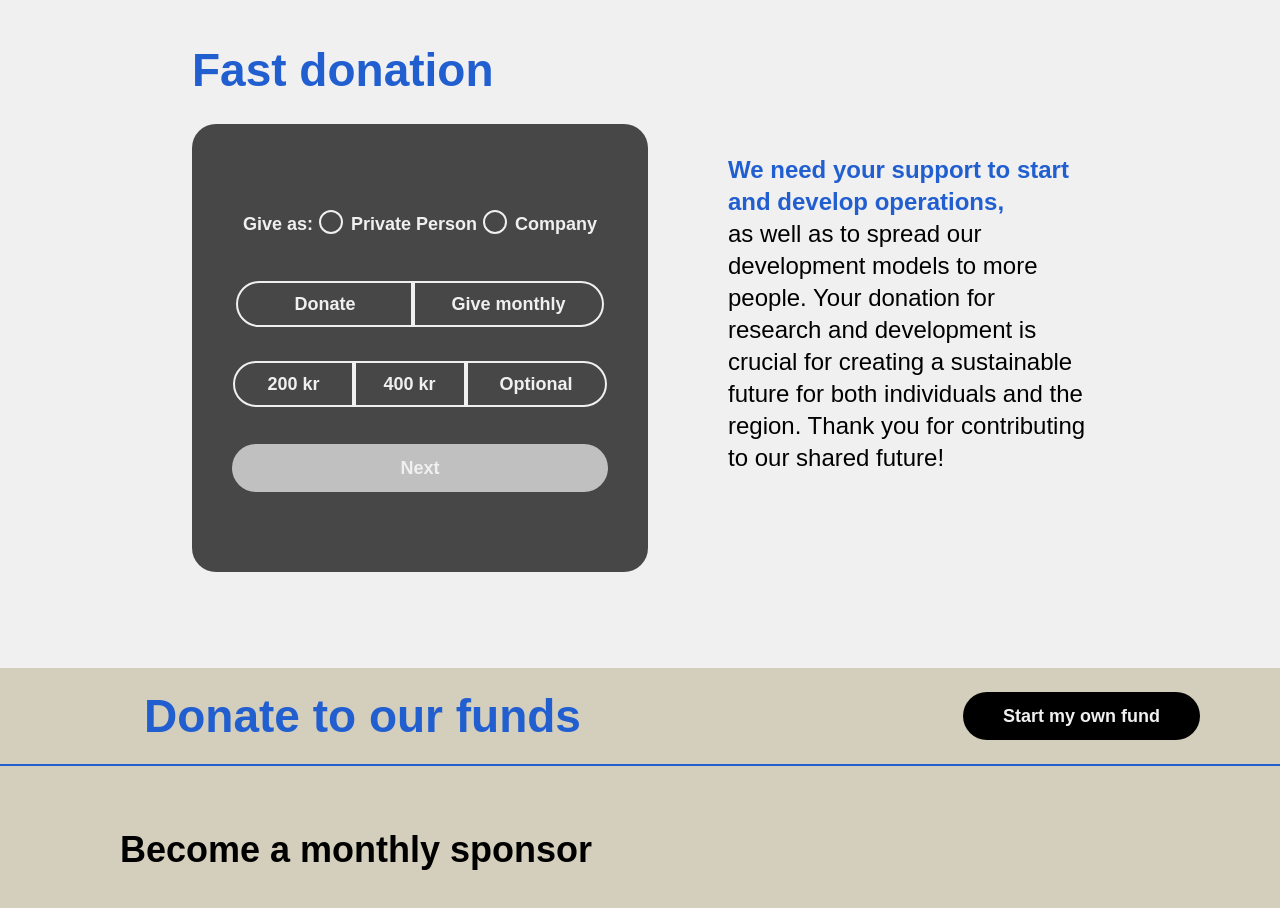
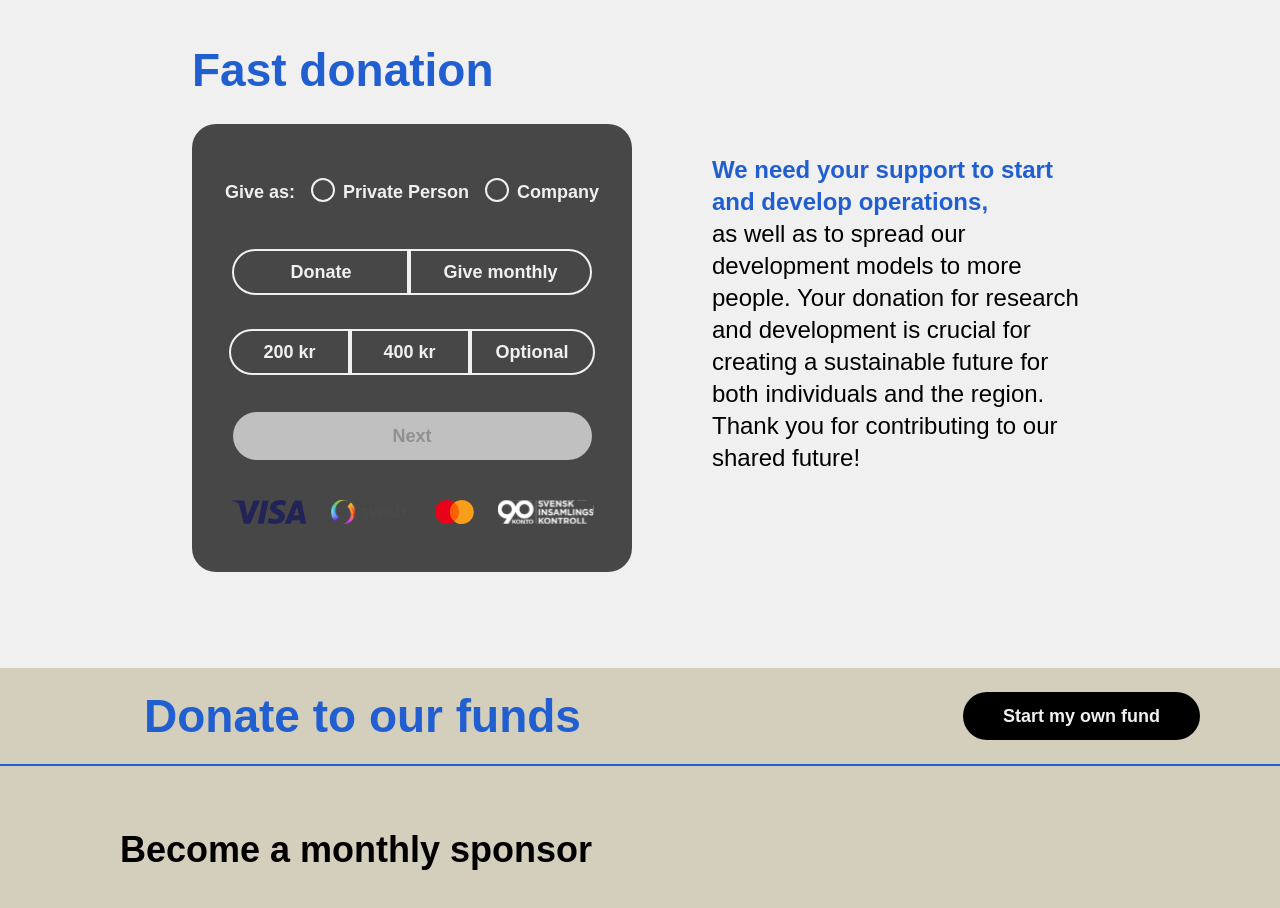
Before and after one commit to hyper-island-collaboration-work/yennenga-progress-group-3, a React (Vite) app: page /Donation in a window 1280 px wide. Shown: the part 800-1708 px from the top of the page. Built offline with nearby package versions, Linux system fonts and the light colour scheme.

Commit message:
write a logic for the form

```diff
--- a/src/components/donationForm/DonationForm.jsx
+++ b/src/components/donationForm/DonationForm.jsx
@@ -1,27 +1,118 @@
+import { useState } from "react";
 import "./donationForm.css";
 
-export default function DonationForm({ formWidth }) {
+const typePrivate = "private";
+const typeCompany = "company";
+const oneTimeRecurrence = " donate";
+const monthlyRecurrence = "monthly";
+const amount200 = "200";
+const amount400 = "400";
+const amountOptional = "optional";
+
+export default function DonationForm() {
+  const [formState, setFormState] = useState({
+    type: "",
+    recurrence: "",
+    amountTemplate: "",
+    amount: 0,
+    showPersonalInputs: false,
+    email: "",
+    phone: "",
+  });
+
+  function setType(type) {
+    const newState = { ...formState, type: type };
+    setFormState(newState);
+  }
+
+  function setRecurrence(recurrence) {
+    const newState = { ...formState, recurrence: recurrence };
+    setFormState(newState);
+  }
+
+  function setAmount(amount) {
+    const newState = { ...formState, amount: amount };
+    setFormState(newState);
+  }
+
+  function setAmountTemplate(amountTemplate) {
+    let amount = 0;
+
+    if (amountTemplate === amount200) {
+      amount = 200;
+    } else if (amountTemplate === amount400) {
+      amount = 400;
+    }
+
+    const newState = {
+      ...formState,
+      amountTemplate: amountTemplate,
+      amount: amount,
+    };
+    setFormState(newState);
+  }
+
+  function setShowPersonalInputs(showPersonalInputs) {
+    const newState = { ...formState, showPersonalInputs: showPersonalInputs };
+    setFormState(newState);
+  }
+
+  function setEmail(email) {
+    const newState = { ...formState, email: email };
+    setFormState(newState);
+  }
+
+  function setPhone(phone) {
+    const newState = { ...formState, phone: phone };
+    setFormState(newState);
+  }
+
+  const isOptional = formState.amountTemplate === amountOptional;
+  const isFormBtnActive =
+    formState.type !== "" &&
+    formState.recurrence !== "" &&
+    formState.amount !== 0 &&
+    (!formState.showPersonalInputs ||
+      (formState.email !== "" && formState.phone !== ""));
+
   return (
-    <form
-      className={`donation-form ${formWidth} flex flex-col justify-between gap-10 rounded-3xl bg-black bg-opacity-70 px-10 py-20 text-lg font-bold leading-10 text-light-gray`}
-    >
-      <div className="flex justify-center gap-1.5 ">
+    <div className="w-[440px] rounded-3xl bg-black bg-opacity-70 px-8 py-12">
+      <form className="donation-form flex w-[376px] flex-col items-center justify-between gap-10 text-lg font-bold leading-10 text-light-gray">
+        <div className="flex justify-between gap-4 ">
           <legend>Give as:</legend>
           <label className="custom-radioBtn-round">
             Private Person
-          <input id="private" type="radio" value="private " name="type" />
+            <input
+              id="private"
+              type="radio"
+              value="Private person "
+              name="type"
+              onChange={() => setType(typePrivate)}
+            />
             <span className="checkmark"></span>
           </label>
           <label className="custom-radioBtn-round">
             Company
-          <input type="radio" id="company" name="type" value="Company" />
+            <input
+              type="radio"
+              id="company"
+              name="type"
+              value="Company"
+              onChange={() => setType(typeCompany)}
+            />
             <span className="checkmark"></span>
           </label>
         </div>
-      <div className="flex w-full justify-center">
+        <div className="flex justify-center">
           <label className="custom-radioBtn-big">
-          <input id="donate" type="radio" value="donate" name="donation" />
-          <span className="checkmark rounded-bl-3xl rounded-tl-3xl border-2 border-light-gray px-14 py-3">
+            <input
+              id="donate"
+              type="radio"
+              value="donate"
+              name="donation"
+              onChange={() => setRecurrence(oneTimeRecurrence)}
+            />
+            <span className="checkmark rounded-bl-3xl rounded-tl-3xl px-14">
               Donate
             </span>
           </label>
@@ -31,56 +122,106 @@ export default function DonationForm({ formWidth }) {
               type="radio"
               value="Give monthly"
               name="donation"
+              onChange={() => setRecurrence(monthlyRecurrence)}
             />
-          <span className="checkmark rounded-br-3xl rounded-tr-3xl border-b-2 border-r-2 border-t-2 border-light-gray px-9 py-3">
+            <span className="checkmark rounded-br-3xl rounded-tr-3xl border-b-2 border-r-2 border-t-2 px-8">
               Give monthly
             </span>
           </label>
         </div>
         <div className="flex justify-center">
           <label className="custom-radioBtn-big">
-          <input id="200" type="radio" value="200" name="amount" />
-          <span className="checkmark rounded-bl-3xl rounded-tl-3xl border-2 border-light-gray px-8 py-3">
+            <input
+              id="200"
+              type="radio"
+              value="200"
+              name="amount"
+              onChange={() => setAmountTemplate(amount200)}
+            />
+            <span className="checkmark rounded-bl-3xl rounded-tl-3xl px-8">
               200 kr
             </span>
           </label>
           <label className="custom-radioBtn-big">
-          <input id="400" type="radio" value="400" name="amount" />
-          <span className="checkmark border-b-2 border-t-2 border-light-gray px-7 py-3">
-            400 kr
-          </span>
+            <input
+              id="400"
+              type="radio"
+              value="400"
+              name="amount"
+              onChange={() => setAmountTemplate(amount400)}
+            />
+            <span className="checkmark border-b-2 border-t-2 px-8">400 kr</span>
           </label>
           <label className="custom-radioBtn-big ">
-          <input id="400" type="radio" value="400" name="amount" />
-          <span className="checkmark rounded-br-3xl rounded-tr-3xl border-2 border-light-gray px-8 py-3">
+            <input
+              id="400"
+              type="radio"
+              value="optional"
+              name="amount"
+              onChange={() => setAmountTemplate(amountOptional)}
+            />
+            <span className="checkmark rounded-br-3xl rounded-tr-3xl px-6">
               Optional
             </span>
           </label>
         </div>
-      <div className="data-inputs text-light-gray++">
-        {/* <div>
+        <div className="data-inputs flex flex-col items-center gap-8 text-light-gray++">
+          {isOptional && (
+            <input
+              type="number"
+              placeholder="0 SEK"
+              className="w-full rounded-3xl bg-light-gray-"
+              value={formState.amount}
+              onChange={(e) => setAmount(e.target.value)}
+            />
+          )}
+          {formState.showPersonalInputs && (
+            <>
               <input
                 type="email"
                 placeholder="Email"
-            className="bg-light-gray- w-full rounded-3xl"
+                className="w-full rounded-3xl bg-light-gray-"
+                value={formState.email}
+                onChange={(e) => setEmail(e.target.value)}
               />
-        </div> */}
-        <button className="h-12 w-full rounded-3xl bg-light-gray+">Next</button>
-        {/* <div>
               <input
                 type="phone"
                 placeholder="070-123-4567"
-            className="bg-light-gray- w-full rounded-3xl"
+                className="w-full rounded-3xl bg-light-gray-"
+                value={formState.phone}
+                onChange={(e) => setPhone(e.target.value)}
+              />
+              <label className="flex flex-col font-normal text-light-gray">
+                Apply if you want tax deduction
+                <input
+                  placeholder="YYYYMMDD-XXXX"
+                  className="w-full rounded-3xl bg-light-gray- font-bold text-light-gray++"
+                />
+              </label>
+            </>
+          )}
+        </div>
+        <button
+          disabled={!isFormBtnActive}
+          onClick={(e) => {
+            e.preventDefault();
+            setShowPersonalInputs(true);
+          }}
+          className="form-btn h-12 w-[359px] rounded-3xl bg-light-gray text-burkina-blue hover:text-light-gray"
+        >
+          {formState.showPersonalInputs ? "Go to payment" : "Next"}
+        </button>
+        <div className="flex gap-6">
+          <img src="/vector/visa.svg" alt="visa card logo" />
+          <img src="/vector/swish.svg" alt="swish logo" />
+          <img src="/vector/mastercard.svg" alt="mastercard logo" />
+          <img
+            src="/vector/svenskkontroll.svg"
+            alt="svensk insamlings kontroll logo"
+            className="h-6 w-24"
           />
         </div>
-        <div>
-          <input
-            type="number"
-            placeholder="YYYYMMDD-XXXX"
-            className="bg-light-gray- w-full rounded-3xl"
-          />
-        </div> */}
+      </form>
     </div>
-    </form>
   );
 }
--- a/src/components/donationForm/donationForm.css
+++ b/src/components/donationForm/donationForm.css
@@ -84,7 +84,7 @@
 /* Create a custom radio button */
 .custom-radioBtn-big .checkmark {
   background-color: transparent;
-  border: 2px #F0F0F0 solid;
+  border: 2px #f0f0f0 solid;
   padding-top: 0.7rem;
   padding-bottom: 0.7rem;
 }
@@ -108,3 +108,12 @@
 .data-inputs:empty {
   display: none;
 }
+
+.form-btn:disabled {
+  background-color: #c0c0c0;
+  color: #909090;
+}
+
+.form-btn:disabled:hover {
+  pointer-events: none;
+}
--- a/src/index.css
+++ b/src/index.css
@@ -17,7 +17,7 @@ body {
 }
 
 h1,
-h2{
+h2 {
   font-family: "Apple SD Gothic Neo", sans-serif;
   font-weight: bold;
 }
@@ -30,7 +30,7 @@ footer {
 
 h2 {
   font-size: 2.875rem;
-  color: #8C563A;
+  color: #8c563a;
 }
 
 h3 {
@@ -63,7 +63,8 @@ button {
 }
 
 .black-btn:hover,
-.blue-btn:hover {
+.blue-btn:hover,
+.form-btn:hover {
   background-color: #294c9c;
   transition: ease-in-out;
   transition-delay: 100ms;
```
Lines whose indentation alone changed are shown as unchanged.
